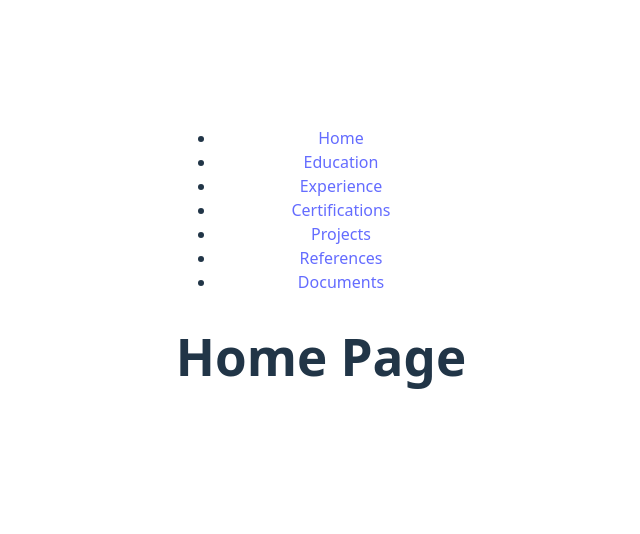
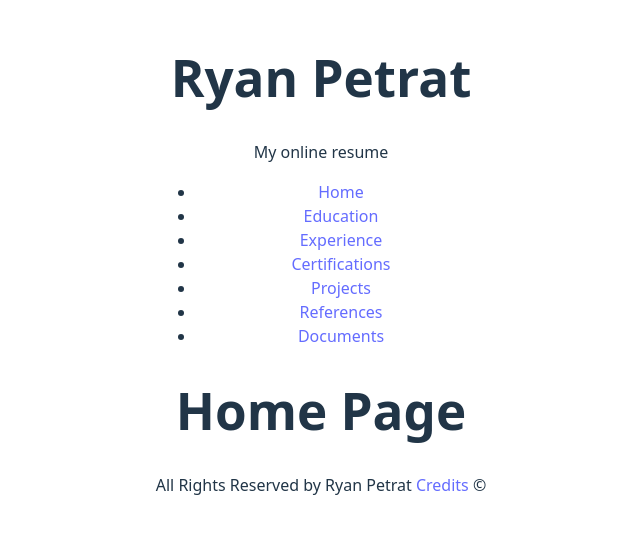
Before and after one commit to rypetrat/mp-3, a React app: page / in a window 1280 px wide. Shown: the part 136-670 px from the top of the page, without its empty margins (319-959 px from the left). Built offline with nearby package versions, Linux system fonts and the light colour scheme; the HTML template or start-up script is replaced by a standard one.

Commit message:
added header, footer, and credit page+routing

```diff
--- a/components/Footer.tsx
+++ b/components/Footer.tsx
@@ -1,3 +1,9 @@
 export default function Footer() {
-
+    return (
+        <>
+            <footer>
+                <p>All Rights Reserved by Ryan Petrat <a target="_blank" href="credit">Credits</a> &copy;</p>
+            </footer>
+        </>
+    );
 }
--- a/components/Header.tsx
+++ b/components/Header.tsx
@@ -1,3 +1,10 @@
 export default function Header() {
-
+    return (
+        <>
+            <header>
+                <h1>Ryan Petrat</h1>
+                <p>My online resume</p>
+            </header>
+        </>
+    );
 }
--- /dev/null
+++ b/pages/Credit.tsx
@@ -0,0 +1,7 @@
+export default function Credit() {
+    return (
+        <>
+            <p>Copyright stuff. :) </p>
+        </>
+    );
+}
--- a/src/App.tsx
+++ b/src/App.tsx
@@ -2,6 +2,7 @@ import { Routes, Route, createBrowserRouter, RouterProvider } from "react-router
 import { useState } from 'react'
 import './App.css'
 
+// Page imports
 import Home from "../pages/Home";
 import Education from "../pages/Education";
 import Experience from "../pages/Experience";
@@ -9,9 +10,14 @@ import Certifications from "../pages/Certifications";
 import Projects from "../pages/Projects";
 import References from "../pages/References";
 import Documents from "../pages/Documents";
+import Credit from "../pages/Credit";
 
+// Component imports
 import Navbar from "../components/Navbar";
+import Header from "../components/Header";
+import Footer from "../components/Footer";
 
+// Defines routing
 function Root() {
   return (
     <>
@@ -24,12 +30,11 @@ function Root() {
         <Route path="/projects" element={<Projects />}/>
         <Route path="/references" element={<References />}/>
         <Route path="/documents" element={<Documents />}/>
-
+        <Route path="/credit" element={<Credit />}/>
       </Routes>
     </>
   );
 }
-
 const router = createBrowserRouter(
   [{path:"*", Component:Root}]
 );
@@ -41,7 +46,14 @@ export default function App() {
 
   return (
     <>
+      {/* header */}
+      <Header/>
+      {/* Navbar */}
       <RouterProvider router={router}/>
+      {/* main content */}
+
+      {/* footer */}
+      <Footer/>
     </>
   );
 }
```
